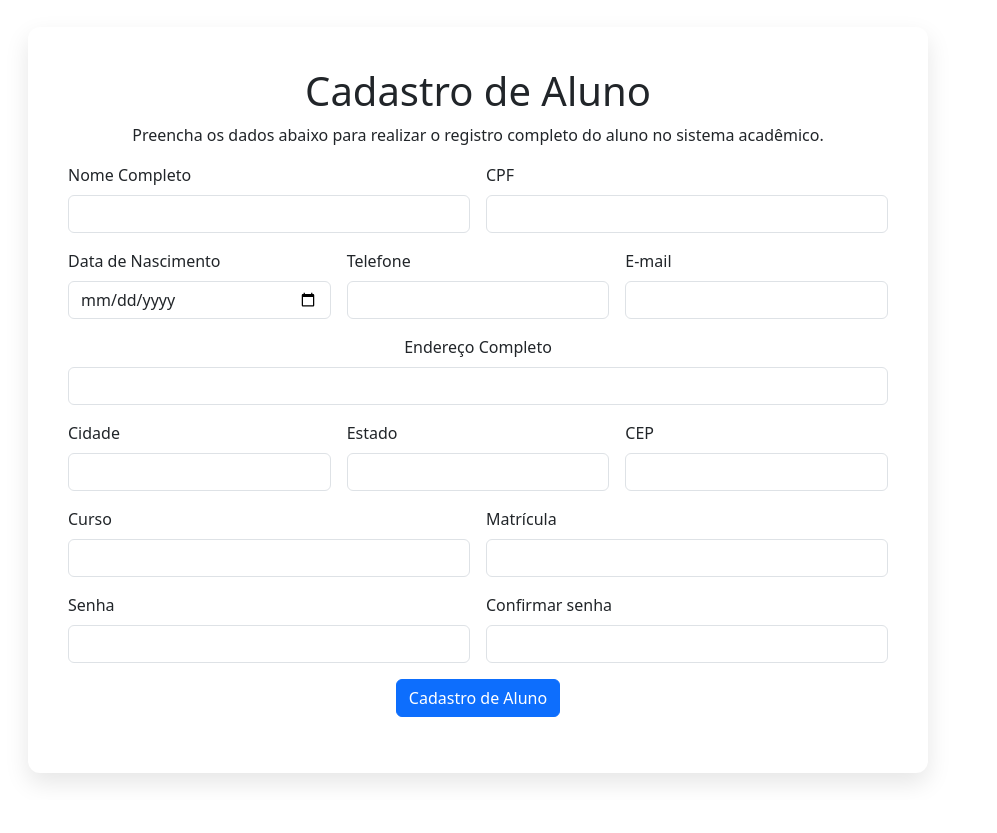
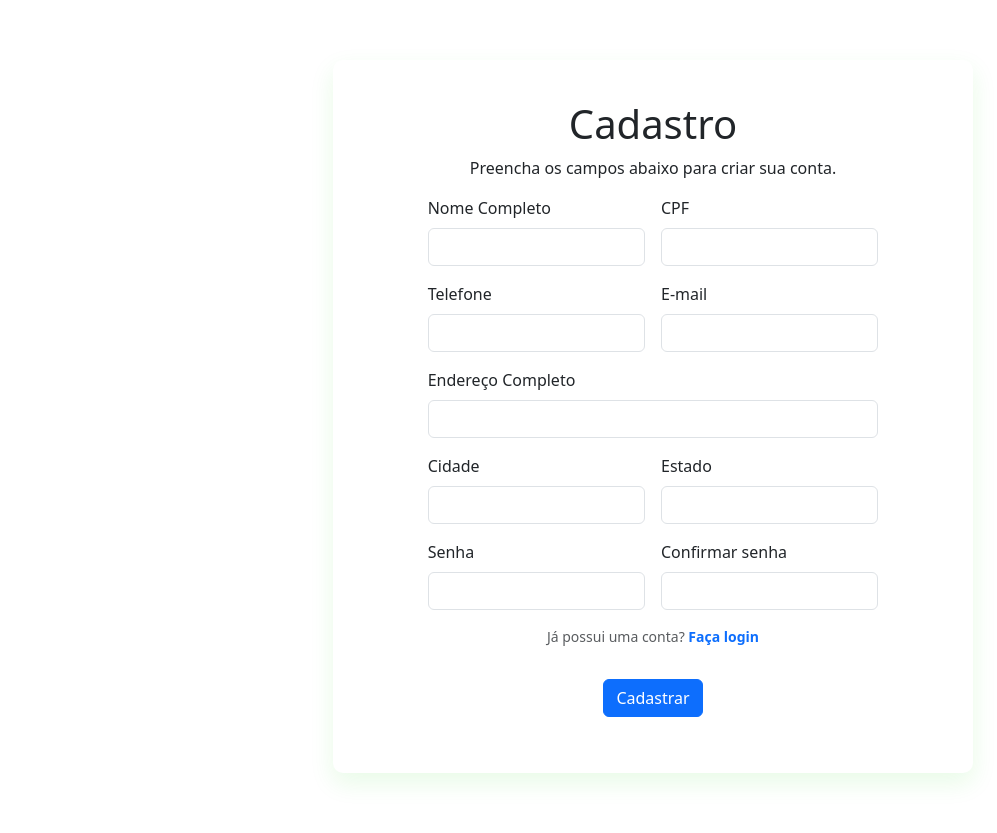
Before and after one commit to EduardoLopes17/SA-Ferrorama, a PHP site: page /public/cadastro.html in a window 1280 px wide. Shown: the whole page, without its empty margins (162-1159 px from the left). Before the commit the page ends 783 px from the top, so only its background shows below. Run offline with PHP 8.4, Linux system fonts and the light colour scheme.

Commit message:
up - Melhorei o html, para ajuda no style depois e errumei ele tambem

```diff
--- a/assets/style/style.css
+++ b/assets/style/style.css
@@ -41,15 +39,20 @@
     align-items: center;
     min-height: 100vh;
     margin: 0;
+    padding: 60px 0;
 }
 .container3 {
     background-color: white;
     padding: 40px;
-    border-radius: 12px;
-    box-shadow: 0 10px 25px rgba(0,0,0,0.1);
-    width: 100%;
-    max-width: 900px;
-
+    border-radius: 10px;
+    box-shadow: 0 10px 25px rgba(33, 216, 16, 0.1);
+    max-width: 650px;
+    margin-left: auto;
+    margin-right: 145px;
+    width: 50%;
+    display: flex;
+    flex-direction: column;
+    align-items: center;
 }
 #h13, #p13 {
     text-align: center;
@@ -58,3 +61,7 @@
     display: block;
     text-align: center;
 }
+.container3 form{
+    width: 100%;
+    justify-content: center;
+}
--- a/public/cadastro.html
+++ b/public/cadastro.html
@@ -12,73 +12,63 @@
 <body id="P3">
     <div class="container3">
 
-        <h1 id="h13">Cadastro de Aluno</h1>
-        <p id="p13">Preencha os dados abaixo para realizar o registro completo do aluno no sistema acadêmico.</p>
+        <h1 id="h13">Cadastro</h1>
+        <p id="p13">Preencha os campos abaixo para criar sua conta.</p>
 
     <form class="row g-3">
-        <div class="col-md-6">
+        <div class="col-md-5">
             <label for="inputnome4" class="form-label">Nome Completo</label>
             <input type="nome" class="form-control" id="inputnome4">
         </div>
-        <div class="col-md-6">
+        <div class="col-md-5">
             <label for="inputCPF4" class="form-label">CPF</label>
             <input type="number" class="form-control" id="inputCPF4">
         </div>
 
 
-        <div class="col-md-4">
-            <label for="inputData" class="form-label">Data de Nascimento</label>
-            <input type="date" class="form-control" id="inputData">
-        </div>
-        <div class="col-md-4">
+        <div class="col-md-5">
             <label for="inputTelefone" class="form-label">Telefone</label>
             <input type="number" class="form-control" id="inputTelefone" >
 
         </div>
-        <div class="col-md-4">
+        <div class="col-md-5">
             <label for="inputemail" class="form-label">E-mail</label>
             <input type="text" class="form-control" id="inputemail">
         </div>
 
-        <div class="col-12">
+        <div class="col-10">
             <label for="inputendereco" class="form-label">Endereço Completo</label>
             <input type="text" class="form-control" id="inputendereco">
         </div>
 
-        <div class="col-md-4">
+        <div class="col-md-5">
             <label for="inputCidade" class="form-label">Cidade</label>
             <input type="text" class="form-control" id="inputCidade">
         </div>
-        <div class="col-md-4">
+        <div class="col-md-5">
             <label for="inputEstado" class="form-label">Estado</label>
             <input type="text" class="form-control" id="inputEstado">
 
         </div>
-        <div class="col-md-4">
-            <label for="inputCEP" class="form-label">CEP</label>
-            <input type="text" class="form-control" id="inputCEP">
-        </div>
 
-        <div class="col-md-6">
-            <label for="inputCurso4" class="form-label">Curso</label>
-            <input type="text" class="form-control" id="inputCurso4">
-        </div>
-        <div class="col-md-6">
-            <label for="inputMatricula4" class="form-label">Matrícula</label>
-            <input type="text" class="form-control" id="inputMatricula4">
-        </div>
 
-        <div class="col-md-6">
+        <div class="col-md-5">
             <label for="inputSenha4" class="form-label">Senha</label>
             <input type="text" class="form-control" id="inputSenha4">
         </div>
-        <div class="col-md-6">
+        <div class="col-md-5">
             <label for="inputConfirmar4" class="form-label">Confirmar senha</label>
             <input type="text" class="form-control" id="inputConfirmar4">
         </div>
 
+        <div class="New">
+                <p class="text-muted small"> Já possui uma conta?
+                    <a href="#" class="text-decoration-none fw-bold text-primary">Faça login</a>
+                </p>
+            </div>
+
         <div class="col-12">
-            <button type="submit" class="btn btn-primary">Cadastro de Aluno</button>
+            <button type="submit" class="btn btn-primary">Cadastrar</button>
         </div>
         </div>
     </form>
```
Also changed, not shown: other parts of assets/style/style.css (+12 -14 lines), public/login.html (+7 -2 lines).
